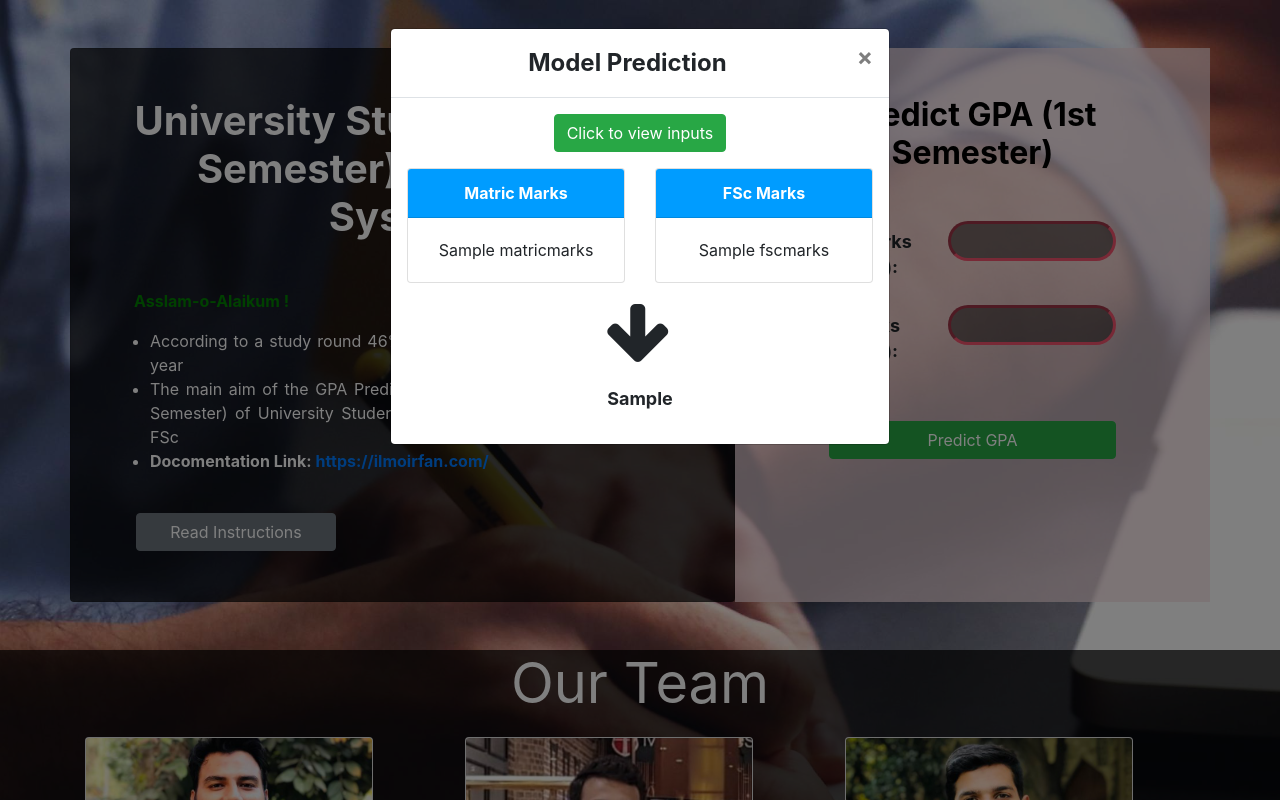
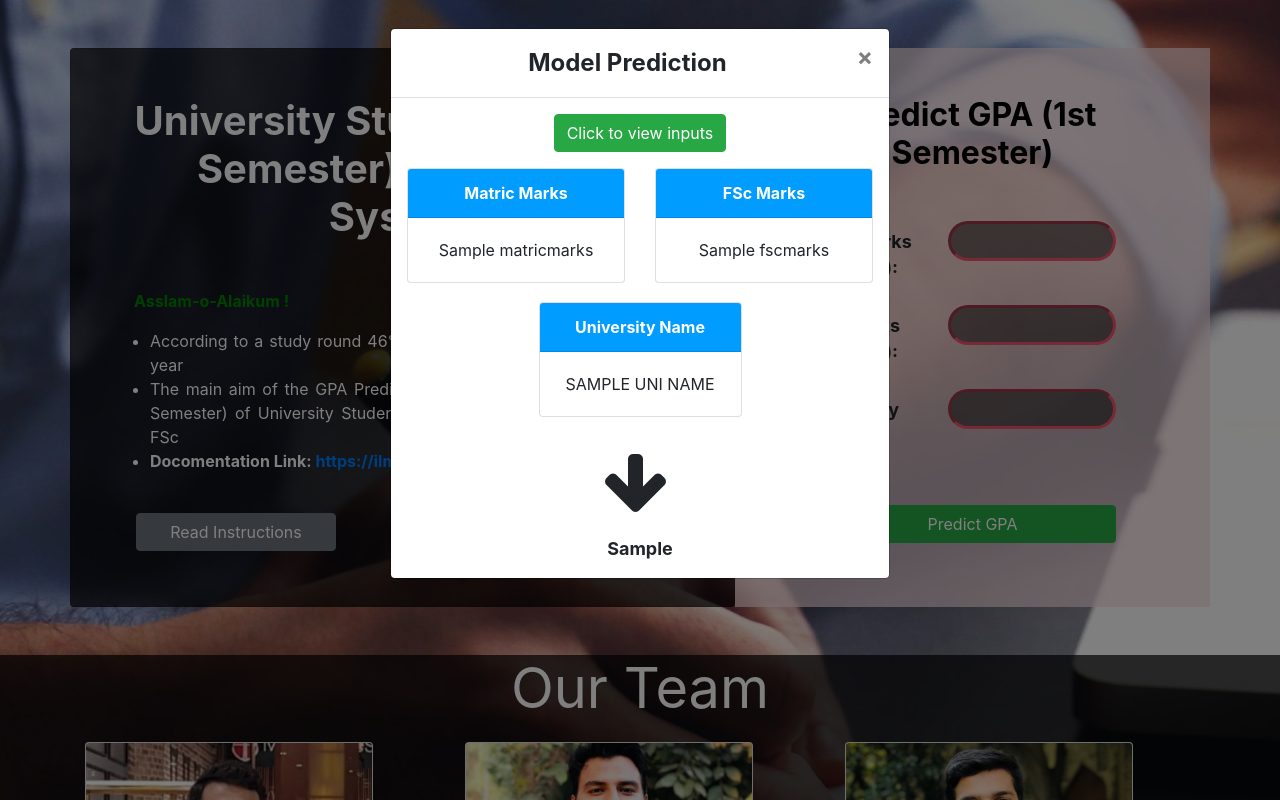
Before and after one commit to asgharafzal/gpa-prediction-system, a Flask app: template templates/index.html in a window 1280 px wide, after a click on "Click to view inputs". Run offline with Flask 2, Linux system fonts and the light colour scheme; the template is opened without the code that fills it: most values are stand-ins (such as "Sample title", 1, 10 or a date in 2020); parts of the project's set-up code (start-up, migrations or seed data) failed here and were passed over; some libraries are stand-ins or nearby versions.

Commit message:
Update index.html

```diff
--- a/templates/index.html
+++ b/templates/index.html
@@ -115,8 +115,32 @@
                 <label style="font-size: small;
                 color: #f0526c;"
                 id="alertLabelFsc">
+              </label>
               </div>
             </div>
+
+            <!-- FSc Marks Input -->
+            <div class="form-group row">
+              <label class="col-lg-4 col-4 offset-lg-1 col-form-label" style="
+              font-weight: bolder;
+              font-size: large">
+                University Name:
+              </label>
+              <div class="col-lg-6 col-xl-5 col-6">
+                <input type="text" name="uniName" id="uniName" style="
+                text-align: center;
+                width: 100%;
+                border-radius: 25px;
+                background: rgb(0, 0, 0, 0.5);
+                border-width: 3px;
+                border-color: #f0526c;
+                color: white;
+                height: 40px;
+                text-transform:uppercase"
+                >
+              </div>
+            </div>
+
 
             <!-- Predict Button -->
             <div class="form-group row mt-5">
@@ -168,6 +192,7 @@
                     </div>
                   </div>
                 </div>
+
                 <div class="col-6">
                   <div class="collapse multi-collapse" id="multiCollapseExample2">
                     <div class="card">
@@ -179,13 +204,29 @@
                   </div>
                 </div>
               </div>
+
+
+              <div class="col-md-6 offset-3" style="margin-top: 4%;">
+                <div class="collapse multi-collapse" id="multiCollapseExample2">
+                  <div class="card">
+                    <div class="card-header" style="background-color: #009cff; color: white">
+                      <strong>University Name</strong>
+                    </div>
+                    <div class="card-body" style="text-transform:uppercase;">{{uniName}}</div>
+                  </div>
+                </div>
+              </div>
+            </div>
+
+
+
               <div class="row mt-3 collapse multi-collapse">
                 <i class="fa fa-arrow-down" style="padding-left: 43%; font-size: 70px"></i>
               </div>
 
               <!-- Display of predicted result -->
               <div class="result-box mt-3">
-                <p id="result" style="font-size: large;"><b>{{predicted_result}}</b></p>
+                <p id="result" style="font-size: large;text-align: center;"><b>{{predicted_result}}</b></p>
               </div>
             </div>
           </div>
@@ -237,6 +278,14 @@
                   </div>
                 </div>
 
+
+
+
+
+
+
+
+
                 <div class="card mt-1" style="background: rgb(173, 170, 170)">
                   <div class="card-header" id="fscheading" style="
               display: inline-flex;
@@ -261,6 +310,35 @@
                 </div>
 
 
+                <div class="card mt-1" style="background: rgb(173, 170, 170)">
+                  <div class="card-header" id="uniheading" style="
+              display: inline-flex;
+              height: 40px;
+              align-content: center;
+              cursor: pointer;
+            " data-toggle="collapse" data-target="#unicollapse" aria-expanded="false" aria-controls="collapseOne">
+                    <i class="fa fa-plus-circle">
+                      <b class="ml-3" style="font-family: sans-serif">Univeristy Name</b>
+                    </i>
+                  </div>
+
+                  <div id="unicollapse" class="collapse" aria-labelledby="uniheading" style="background: white"
+                    data-parent="#accordion">
+                    <div class="card-body">
+                      Possible Names of Univeristy are :
+                      <ul>
+                        <li>COMSATS</li>
+                        <li>FAST</li>
+                        <li>PUCIT</li>
+                        <li>UOL</li>
+                        <li>OTHER</li>
+                      </ul>
+                    </div>
+                  </div>
+                </div>
+
+
+
               </div>
 
               <div class="w-100 text-center mt-3" style="background: #009cff; color: white; height: 50px">
@@ -271,12 +349,14 @@
               <div class="mt-3 ml-3">
                 <span style="font-weight: bolder">Step 1 : </span> Enter
                 Marks in
-                <span style="font-weight: bolder; color: #009cff">Matric and Fsc </span><br />
-                <span style="font-weight: bolder">Step 2 : </span> Click on
+                <span style="font-weight: bolder; color: #009cff">Matric and Fsc</span><br />
+                <span style="font-weight: bolder">Step 2 : </span> Enter
+                <span style="font-weight: bolder; color: #009cff">University Name</span><br />
+                <span style="font-weight: bolder">Step 3 : </span> Click on
                 <span style="font-weight: bolder; color: #009cff">Predict GPA</span>
                 Button<br />
-                <span style="font-weight: bolder">Step 3 : </span>
-                Our University Student GPA (Ist Semester) Prediction System will predict the
+                <span style="font-weight: bolder">Step 4 : </span>
+                Our University Student GPA (1st Semester) Prediction System will predict the
                 <span style="font-weight: bolder; color: green">GPA of Student in 1st Semester</span>
               </div>
             </div>
@@ -302,19 +382,6 @@
 	<div class="container padding">
 		<div class="row padding"  data-aos="fade-up">
 
-
-    <div class="col-md-4">
-				<div class="card" style="width: 18rem;margin-bottom: 50px;">
-					<img class="card-img-top" src="../static/images/atif.jpg" alt="Card image cap">
-					<div class="card-body">
-						<h5 class="card-title">Atif Raza Chaudary</h5>
-						<p class="card-text"><b>Area of Interest:</b> Data Science, Machine Learning, Web Scraping, Python Developer, Php Laraval</p>
-						<a href="https://www.linkedin.com/in/atif-raza-chaudary-7028a8154/" target="blank" class="btn btn-info btn-sm">See
-							Profile</a>
-					</div>
-				</div>
-      </div>
-
       <div class="col-md-4">
 				<div class="card" style="width: 18rem;margin-bottom: 50px;">
 					<img class="card-img-top" src="../static/images/asghar.jpeg " alt="Card image cap">
@@ -322,6 +389,19 @@
 						<h5 class="card-title">Asghar Afzal</h5>
 						<p class="card-text"><b>Area of Interest: </b>Data Science, Machine Learning, Python Developer, Django</p>
 						<a href="https://www.linkedin.com/in/asghar-afzal-125b6418b/" target="blank" class="btn btn-info btn-sm">See
+							Profile</a>
+					</div>
+				</div>
+      </div>
+
+
+			<div class="col-md-4">
+				<div class="card" style="width: 18rem;margin-bottom: 50px;">
+					<img class="card-img-top" src="../static/images/atif.jpg" alt="Card image cap">
+					<div class="card-body">
+						<h5 class="card-title">Atif Raza Chaudary</h5>
+						<p class="card-text"><b>Area of Interest:</b> Data Science, Machine Learning, Web Scraping, Python Developer, Php Laraval</p>
+						<a href="https://www.linkedin.com/in/atif-raza-chaudary-7028a8154/" target="blank" class="btn btn-info btn-sm">See
 							Profile</a>
 					</div>
 				</div>
@@ -392,6 +472,19 @@
         $("#fscheading i").addClass("fa-plus-circle");
       }
     });
+
+    // Handle University Name collapse on click
+    $("#uniheading").click(function () {
+      if ($("#uniheading").attr("aria-expanded") == "false") {
+        $("#uniheading i").removeClass("fa-plus-circle");
+        $("#uniheading i").addClass("fa-minus-circle");
+      }
+      if ($("#uniheading").attr("aria-expanded") == "true") {
+        $("#uniheading i").removeClass("fa-minus-circle");
+        $("#uniheading i").addClass("fa-plus-circle");
+      }
+    });
+
 
     $( "#result" )
       .contents()
```
